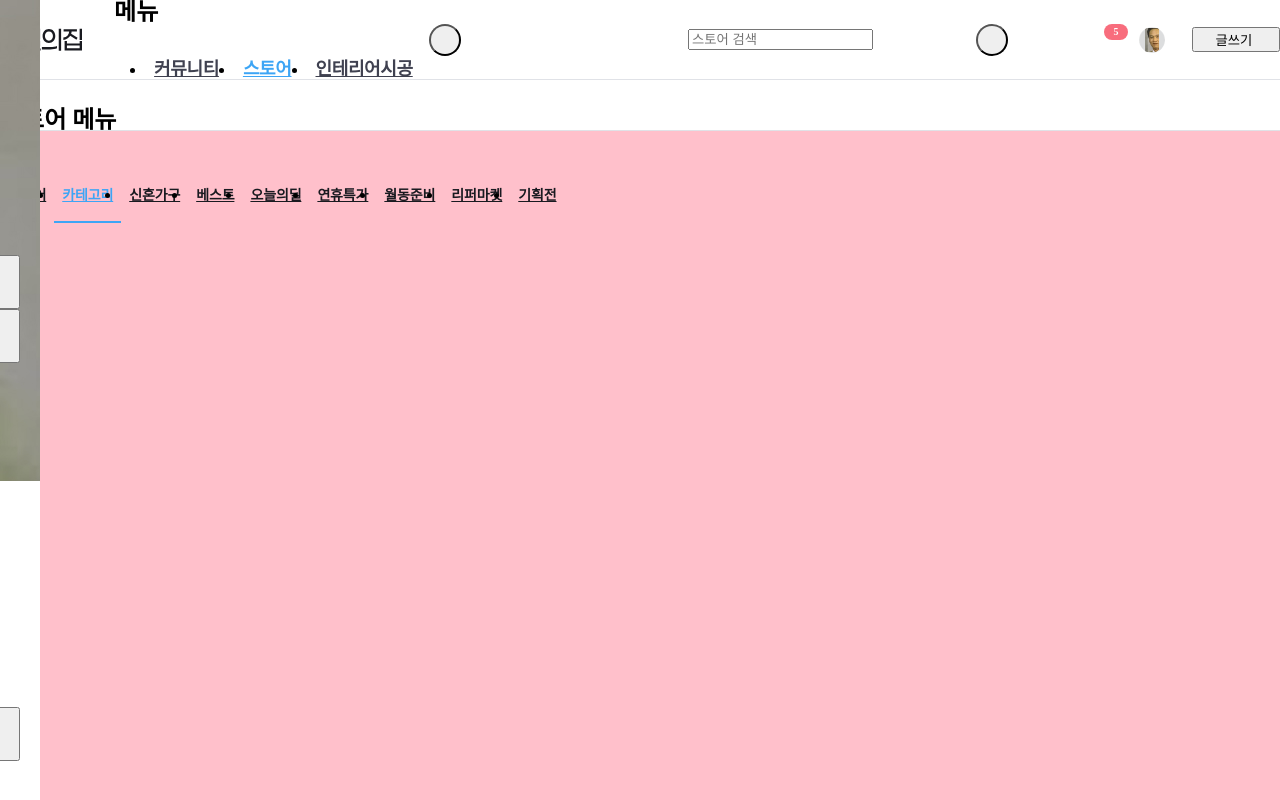
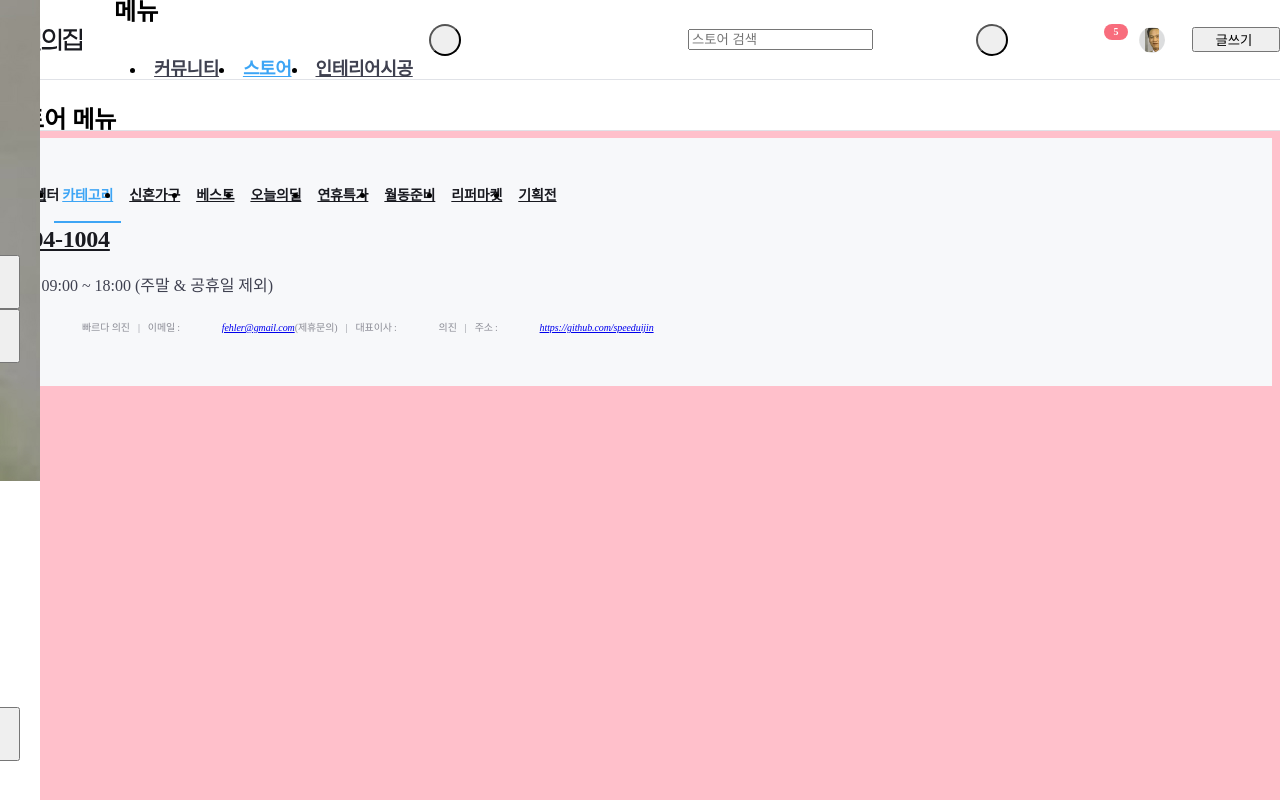
Before and after one commit to speeduijin/tomorrow-house-react, a React (Create React App) app: page / in a window 1280 px wide. Built offline with nearby package versions, Linux system fonts and the light colour scheme.

Commit message:
Implement GlobalFooter

```diff
--- a/src/App.tsx
+++ b/src/App.tsx
@@ -4,6 +4,7 @@ import Gnb from './layouts/Gnb'
 import GnbLeft from './layouts/GnbLeft'
 import GnbRight from './layouts/GnbRight'
 import Lnb from './layouts/Lnb'
+import GlobalFooter from './layouts/GlobalFooter'
 import Sidebar from './layouts/Sidebar'
 import SearchModal from './layouts/SearchModal'
 import Overlay from './layouts/Overlay'
@@ -88,6 +89,7 @@ function App() {
 
         <Lnb navInfo={navInfo} isActiveGnbNav={isActiveGnbNavItem} />
       </GlobalHeader>
+      <GlobalFooter />
       <Sidebar
         navInfo={navInfo}
         isActiveGnbNavItem={isActiveGnbNavItem}
--- /dev/null
+++ b/src/layouts/GlobalFooter.scss
@@ -0,0 +1,77 @@
+@use "../styles/constants" as const;
+@use "../styles/mixins/" as mixin;
+
+.GlobalFooter {
+  padding-top: 32px;
+  padding-bottom: 40px;
+  margin-bottom: const.$order-cta-height;
+  background-color: const.$background;
+
+  &-title {
+    @include mixin.text-style(13, const.$dark);
+    font-weight: 700;
+
+    .ic-chevron {
+      display: inline-block;
+      font-size: 12px;
+      transform: rotate(-90deg);
+    }
+  }
+
+  &-contact {
+    @include mixin.text-style(24, const.$dark);
+    font-weight: 700;
+  }
+
+  &-time {
+    @include mixin.text-style(12, const.$primary);
+    margin-bottom: 24px;
+  }
+
+  &-detail-list {
+    font-size: 10px;
+    line-height: 16px;
+    color: const.$secondary;
+    letter-spacing: -0.01em;
+  }
+
+  &-detail-item {
+    @include mixin.flexbox(start);
+
+    address {
+      display: inline;
+    }
+
+    dt::after {
+      margin: 0 2px;
+      content: ":";
+    }
+  }
+
+  @include mixin.responsive(D) {
+    margin-bottom: 0;
+
+    &-title {
+      @include mixin.text-style(14);
+    }
+
+    &-contact:hover {
+      opacity: 0.5;
+    }
+
+    &-detail-list {
+      @include mixin.flexbox(start);
+    }
+
+    &-detail-item {
+      a:hover {
+        text-decoration: underline;
+      }
+
+      &:not(:last-child)::after {
+        margin: 0 8px;
+        content: "|";
+      }
+    }
+  }
+}
--- /dev/null
+++ b/src/layouts/GlobalFooter.tsx
@@ -0,0 +1,60 @@
+import './GlobalFooter.scss'
+
+function GlobalFooter() {
+  return (
+    <footer className="GlobalFooter">
+      <div className="container">
+        <div className="row">
+          <div className="col-sm-4">
+            <h3 className="GlobalFooter-title">
+              고객센터
+              <i className="ic-chevron" aria-hidden></i>
+            </h3>
+            <a className="GlobalFooter-contact" href="tel:10041004">
+              1004-1004
+            </a>
+            <p className="GlobalFooter-time">
+              평일 09:00 ~ 18:00 (주말 &amp; 공휴일 제외)
+            </p>
+
+            <dl className="GlobalFooter-detail-list">
+              <div className="GlobalFooter-detail-item">
+                <dt>상호명</dt>
+                <dd>빠르다 의진</dd>
+              </div>
+              <div className="GlobalFooter-detail-item">
+                <dt>이메일</dt>
+                <dd>
+                  <address>
+                    <a href="mailto:fehler@gmail.com">fehler@gmail.com</a>
+                  </address>
+                  (제휴문의)
+                </dd>
+              </div>
+              <div className="GlobalFooter-detail-item">
+                <dt>대표이사</dt>
+                <dd>의진</dd>
+              </div>
+              <div className="GlobalFooter-detail-item">
+                <dt>주소</dt>
+                <dd>
+                  <address>
+                    <a
+                      href="https://github.com/speeduijin"
+                      target="_blank"
+                      rel="noopener noreferrer"
+                    >
+                      https://github.com/speeduijin
+                    </a>
+                  </address>
+                </dd>
+              </div>
+            </dl>
+          </div>
+        </div>
+      </div>
+    </footer>
+  )
+}
+
+export default GlobalFooter
```
